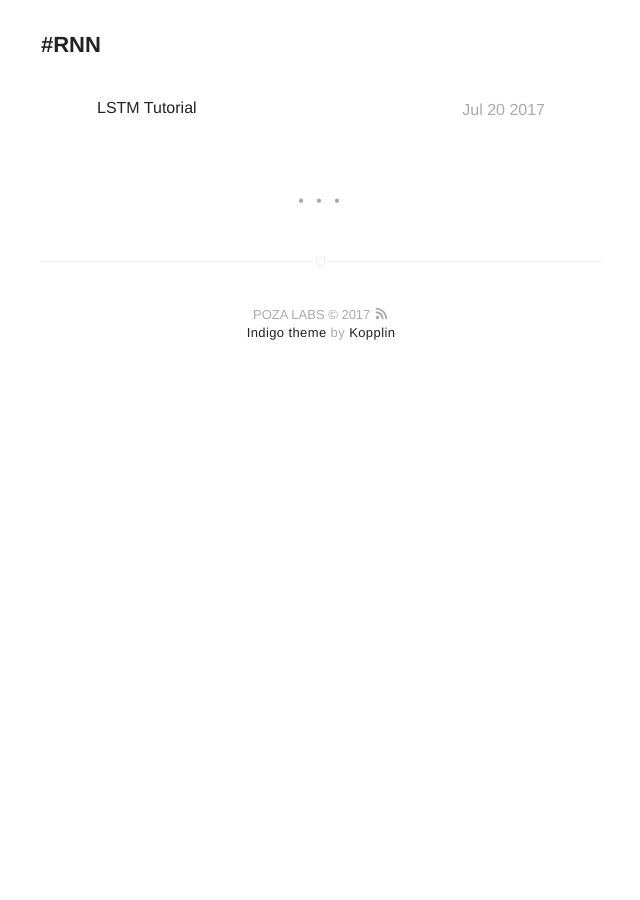
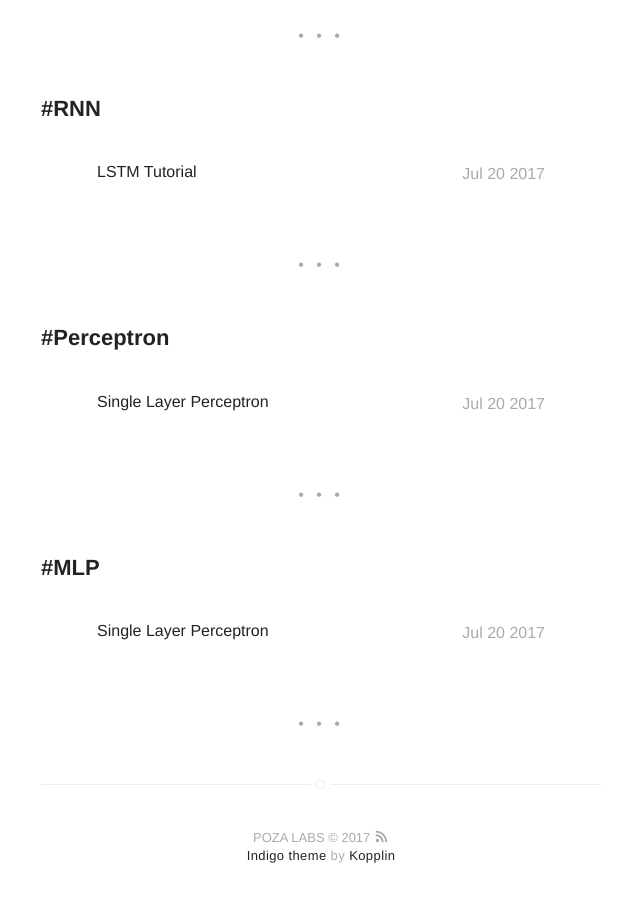
Before and after one commit to POZAlabs/pozalabs.github.io, a Jekyll site: the page built from tags.html, in a window 1280 px wide and 900 px high, scrolled down 3654 px. Shown: the whole window, without its empty margins (319-959 px from the left). Built offline with Jekyll 4.4.1, drawn with Linux system fonts in a browser that asks for light colours; before the commit the page ends 4059 px from its top, so only the background shows below that; some of the changed text lies outside the part shown.

Commit message:
Update 2017-07-20-single layer pereptron.md

```diff
--- a/_posts/2017-07-20-single layer pereptron.md
+++ b/_posts/2017-07-20-single layer pereptron.md
@@ -1,3 +1,18 @@
+---
+title: "Single Layer Perceptron"
+layout: post
+date: 2017-07-20
+image: /assets/images/single_layer_perceptron/graph_3.jpg
+headerImage: False
+tag:
+- Perceptron
+- MLP
+- tensorflow
+//star: true
+category: blog
+author: hyerim
+description: Single Layer Perceptron summary
+---
 
 # Single Layer Perceptron
 
```
